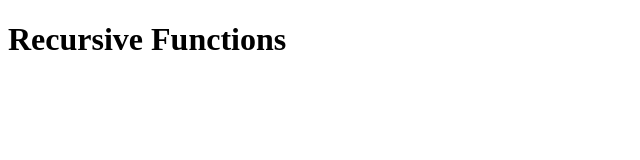
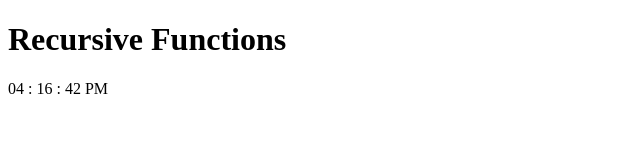
Before and after one commit to tech-revolution/web-5-9, a plain HTML site: page class23.html in a window 1280 px wide. Shown: the whole page, without its empty margins (0-640 px from the left). Drawn offline with Linux system fonts and the light colour scheme.

Commit message:
Update class 23

```diff
--- a/class23.html
+++ b/class23.html
@@ -10,7 +10,7 @@
 
 
 
-    <script>
+    <!-- <script>
         function myFun(number){
             if (number == 1){
                 return 1;
@@ -23,6 +23,38 @@
         }
         let result = myFun(5);
         console.log(result);
+    </script> -->
+
+    <div class="clock" id="myclock"></div>
+    <script>
+        function showTime() {
+            let date = new Date();
+            let h = date.getHours();
+            let m = date.getMinutes();
+            let s = date.getSeconds();
+            let session = "AM"
+
+            if (h == 0) {
+                h = 12
+            }
+            if (h > 12) {
+                h = h - 12;
+                session = "PM"
+            }
+
+            h = (h < 10) ? "0" + h : h;
+            m = (m < 10) ? "0" + m : m;
+            s = (s < 10) ? "0" + s : s;
+
+            let time = h + " : " + m + " : " + s + "  " + session;
+            document.getElementById('myclock').innerText = time;
+
+
+            setTimeout(showTime, 1000)
+        }
+        showTime();
+
+
     </script>
 </body>
 </html>
```
